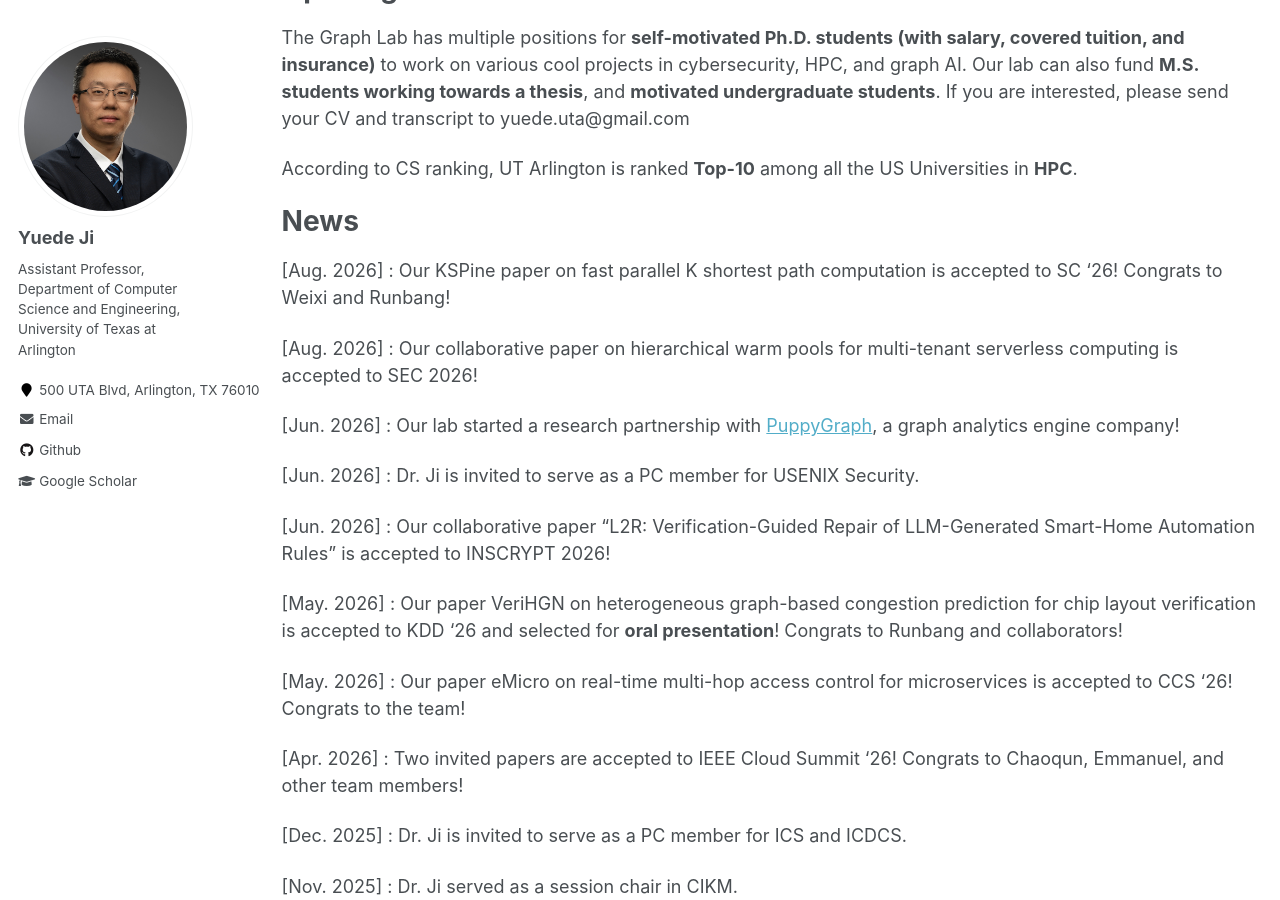
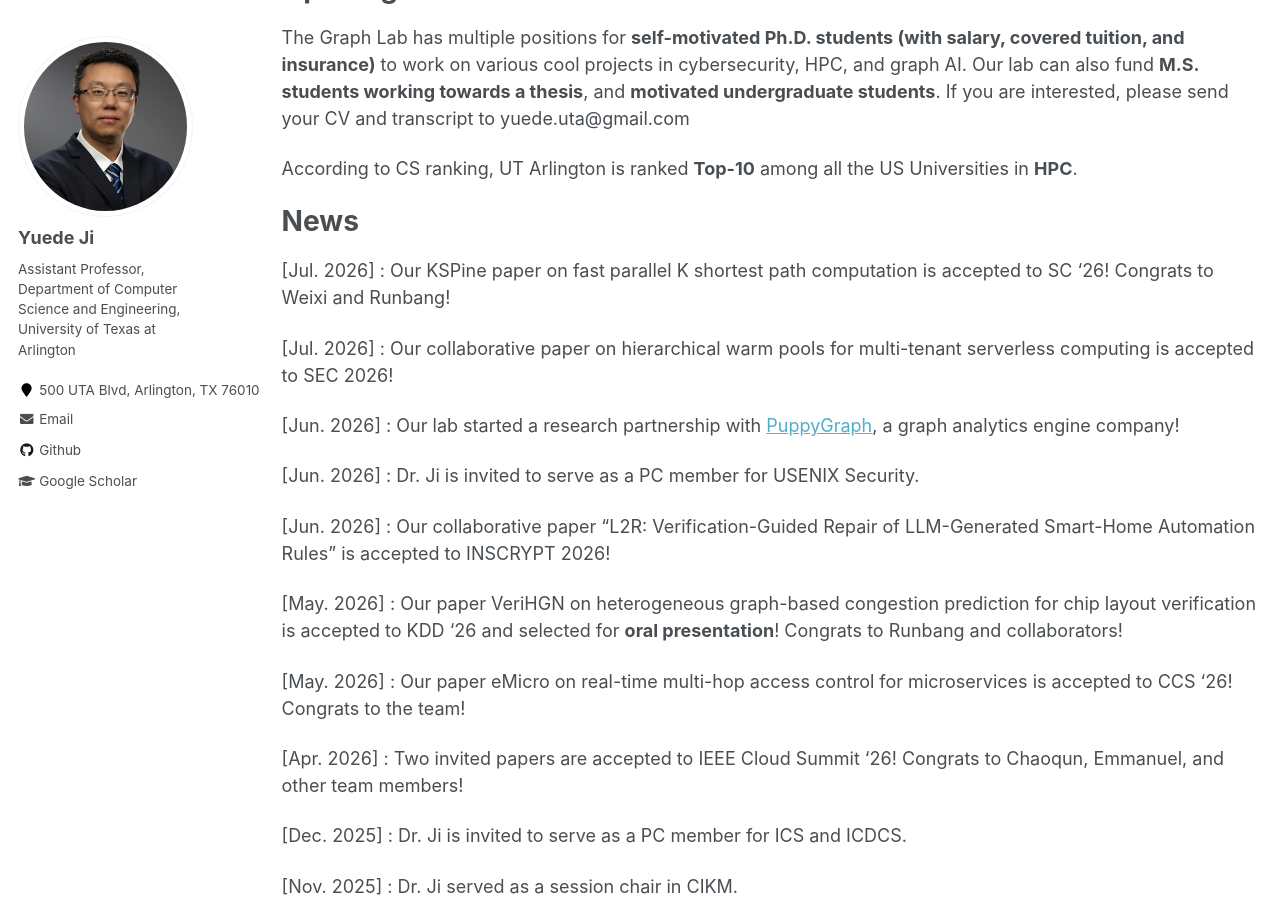
Before and after one commit to yuede/yuede.github.io, a Jekyll site: the page built from _pages/about.md, in a window 1280 px wide and 900 px high, scrolled down 509 px. Built offline with Jekyll 4.4.1, drawn with Linux system fonts in a browser that asks for light colours.

Commit message:
Fix news date to Jul. 2026 for KSPine and SEC entries

```diff
--- a/_pages/about.md
+++ b/_pages/about.md
@@ -27,9 +27,9 @@ According to CS ranking, UT Arlington is ranked <strong>Top-10</strong> among al
 News
 ======
 
-[Aug. 2026] : Our KSPine paper on fast parallel K shortest path computation is accepted to SC '26! Congrats to Weixi and Runbang!
+[Jul. 2026] : Our KSPine paper on fast parallel K shortest path computation is accepted to SC '26! Congrats to Weixi and Runbang!
 
-[Aug. 2026] : Our collaborative paper on hierarchical warm pools for multi-tenant serverless computing is accepted to SEC 2026!
+[Jul. 2026] : Our collaborative paper on hierarchical warm pools for multi-tenant serverless computing is accepted to SEC 2026!
 
 [Jun. 2026] : Our lab started a research partnership with [PuppyGraph](https://www.puppygraph.com/), a graph analytics engine company!
 
```
